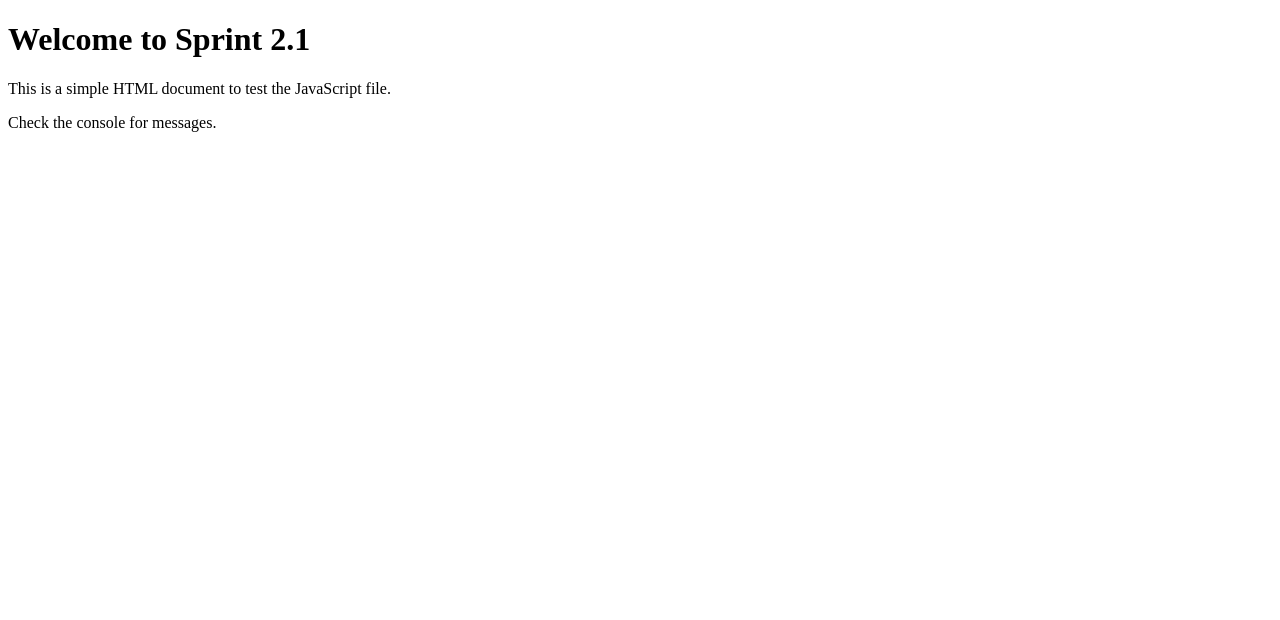
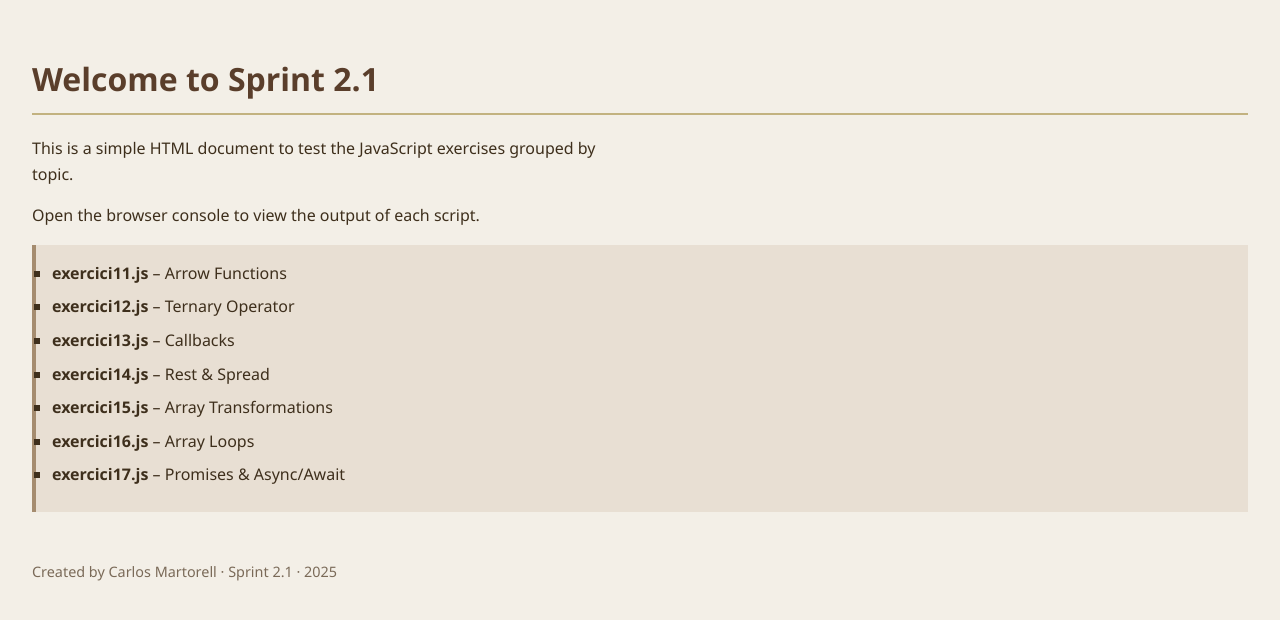
Before and after one commit to Carlos-Martorell/sprint2.1, a plain HTML site: page index.html in a window 1280 px wide. Drawn offline with Linux system fonts and the light colour scheme.

Commit message:
readme.md and add styled HTML layout for Sprint 2.1

```diff
--- a/index.html
+++ b/index.html
@@ -1,22 +1,74 @@
 <!DOCTYPE html>
 <html lang="en">
 <head>
-    <meta charset="UTF-8">
-    <meta name="viewport" content="width=device-width, initial-scale=1.0">
-    <meta name="author" content="Carlos-Martorell">
-    <title>Document</title>
+  <meta charset="UTF-8" />
+  <meta name="viewport" content="width=device-width, initial-scale=1.0" />
+  <meta name="author" content="Carlos-Martorell" />
+  <title>Sprint 2.1 – JavaScript Practice</title>
+  <style>
+    body {
+      font-family: 'Segoe UI', sans-serif;
+      background-color: #f3efe7;
+      color: #3e2f1c;
+      margin: 0;
+      padding: 2rem;
+      line-height: 1.6;
+    }
+
+    h1 {
+      color: #5a3e2b;
+      border-bottom: 2px solid #c2b280;
+      padding-bottom: 0.5rem;
+    }
+
+    p {
+      max-width: 600px;
+    }
+
+    ul {
+      background-color: #e8dfd3;
+      padding: 1rem;
+      border-left: 4px solid #a58c6f;
+      list-style-type: square;
+    }
+
+    li {
+      margin-bottom: 0.5rem;
+    }
+
+    footer {
+      margin-top: 3rem;
+      font-size: 0.9rem;
+      color: #7a6a58;
+    }
+  </style>
 </head>
 <body>
 
-<h1>Welcome to Sprint 2.1</h1>
-<p>This is a simple HTML document to test the JavaScript file.</p>
-<p>Check the console for messages.</p>
-    <script src="./exercici11.js"></script> <!-- Arrow Functions -->
-    <script src="./exercici12.js"></script> <!-- Ternary Operator -->
-    <script src="./exercici13.js"></script> <!-- Callbacks -->
-    <script src="./exercici14.js"></script> <!-- Rest & Spread -->
-    <script src="./exercici15.js"></script> <!-- Array Transformations -->
-    <script src="./exercici16.js"></script> <!-- Array Loops -->
-    <script src="./exercici17.js"></script> <!-- Promises & Async/Await -->
+  <h1>Welcome to Sprint 2.1</h1>
+  <p>This is a simple HTML document to test the JavaScript exercises grouped by topic.</p>
+  <p>Open the browser console to view the output of each script.</p>
+
+  <ul>
+    <li><strong>exercici11.js</strong> – Arrow Functions</li>
+    <li><strong>exercici12.js</strong> – Ternary Operator</li>
+    <li><strong>exercici13.js</strong> – Callbacks</li>
+    <li><strong>exercici14.js</strong> – Rest & Spread</li>
+    <li><strong>exercici15.js</strong> – Array Transformations</li>
+    <li><strong>exercici16.js</strong> – Array Loops</li>
+    <li><strong>exercici17.js</strong> – Promises & Async/Await</li>
+  </ul>
+
+  <footer>
+    Created by Carlos Martorell · Sprint 2.1 · 2025
+  </footer>
+
+  <script src="./exercici11.js"></script>
+  <script src="./exercici12.js"></script>
+  <script src="./exercici13.js"></script>
+  <script src="./exercici14.js"></script>
+  <script src="./exercici15.js"></script>
+  <script src="./exercici16.js"></script>
+  <script src="./exercici17.js"></script>
 </body>
 </html>
```
